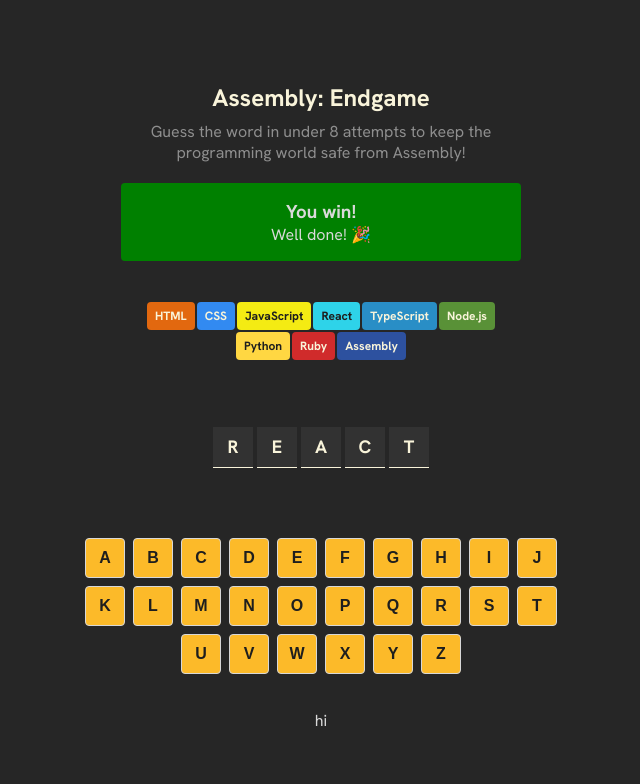
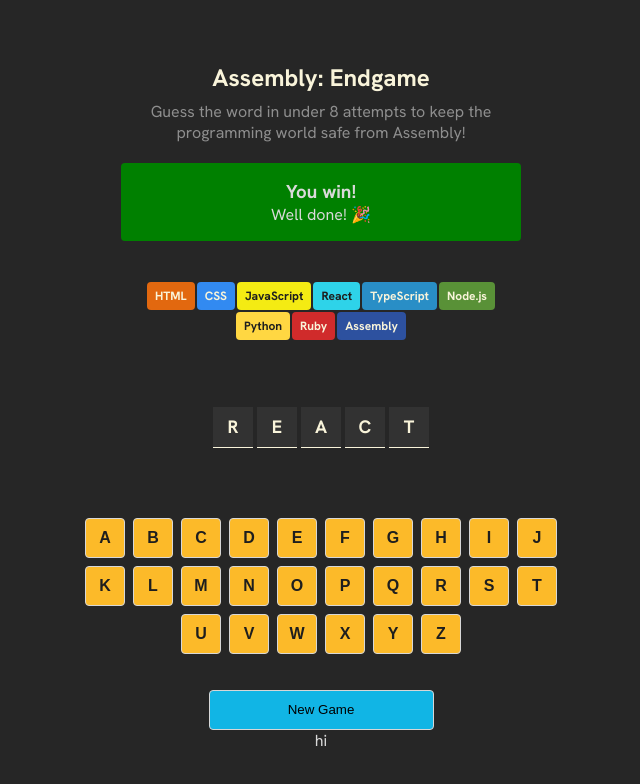
Before and after one commit to GasserElsayed07/assembly_hang_man, a React (Vite) app: page / in a window 1280 px wide. Shown: the top 784 px of the page, without its empty margins (319-959 px from the left). Built offline with nearby package versions, Linux system fonts and the light colour scheme.

Commit message:
Add new game button

```diff
--- a/src/App.jsx
+++ b/src/App.jsx
@@ -68,6 +68,8 @@ export default function App() {
       fontSize: "16px",
       color: "#1E1E1E",
       margin: "4px",
+      cursor: "pointer",
+
     }
 
     return (
@@ -85,6 +87,7 @@ export default function App() {
       <section className="languages">{langs}</section>
       <section className="letters">{letters}</section>
       <section className="keyboard">{keyboard}</section>
+      <button className="new-game">New Game</button>
       <main>hi</main>
     </>
   );
--- a/src/styles/App.css
+++ b/src/styles/App.css
@@ -59,3 +59,15 @@ section.keyboard{
   flex-wrap: wrap;
   margin-block: 32px;
 }
+
+button.new-game {
+    background-color: #11B5E5;
+    border: 1px solid #D7D7D7;
+    border-radius: 4px;
+    width: 225px;
+    height: 40px;
+    padding: 6px 12px;
+    display: block;
+    margin-inline: auto;
+    cursor: pointer;
+}
```
